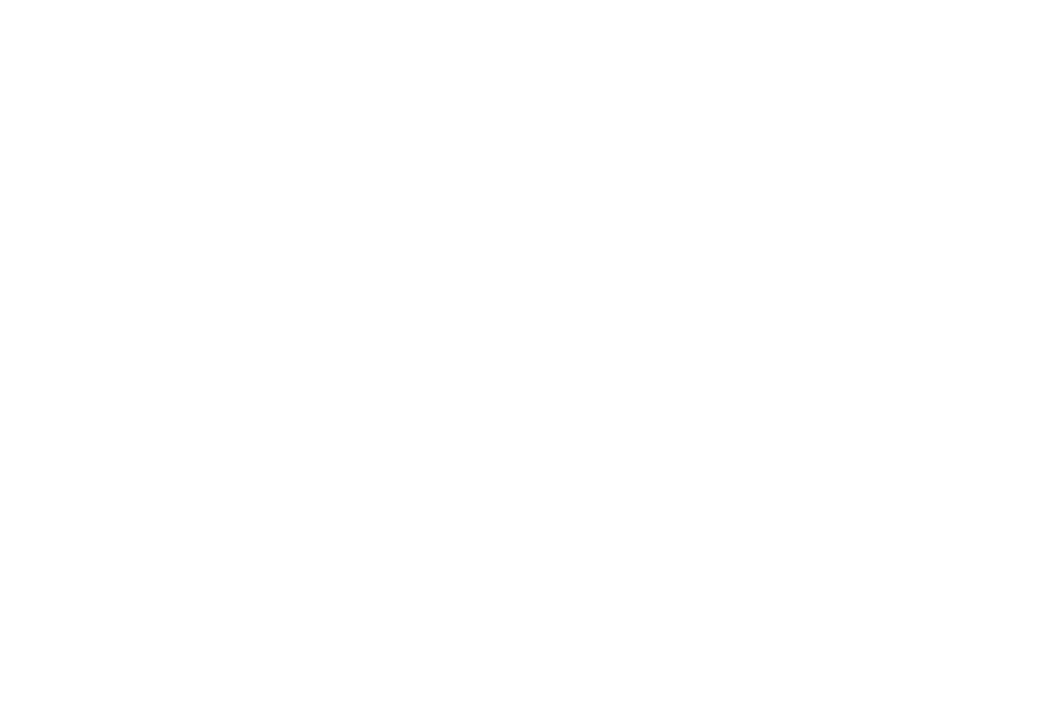
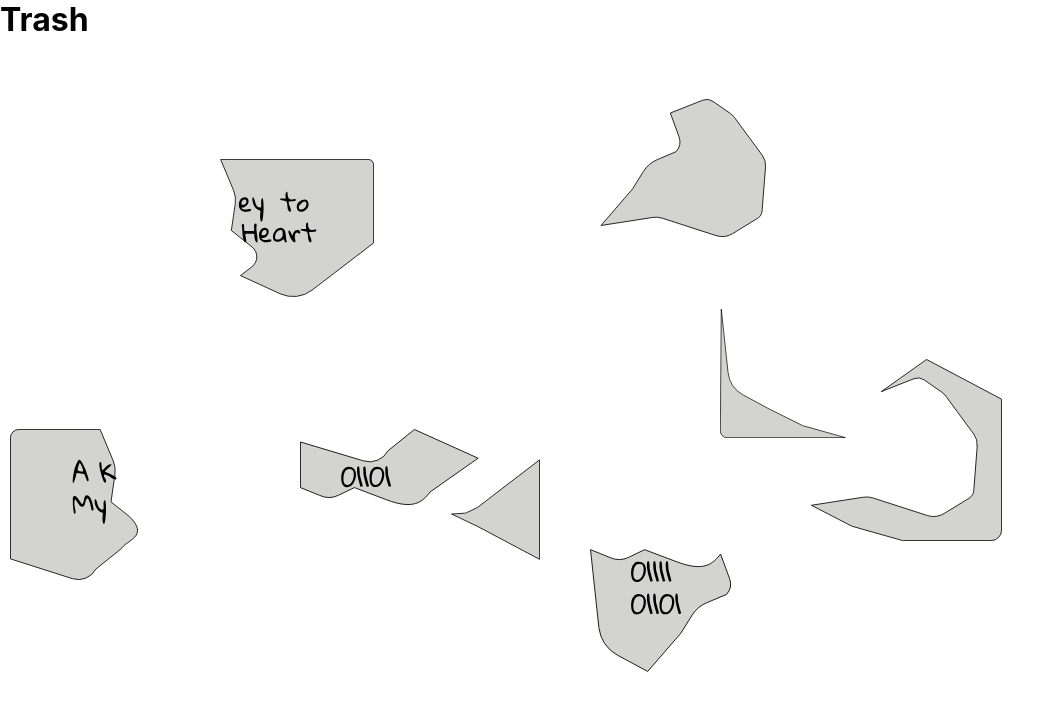
Before and after one commit to joal7299/Capstone, a React (Create React App) app: page /trash in a window 1280 px wide. Shown: the top 710 px of the page, without its empty margins (0-1064 px from the left). Built offline with nearby package versions, Linux system fonts and the light colour scheme.

Commit message:
drag and drop

```diff
--- /dev/null
+++ b/src/components/Bed.js
@@ -0,0 +1,16 @@
+import React from 'react'
+//import Bed from .....
+//import Back from .....
+
+class Bed extends React.Component {
+    render() {
+        return (
+            <div>
+                <h1>Bed</h1>
+                {/* <bed /> */}
+            </div>
+        )
+    }
+}
+
+export default Bed;
--- /dev/null
+++ b/src/components/Desk.js
@@ -0,0 +1,16 @@
+import React from 'react'
+//import Desk from .....
+//import Back from .....
+
+class Desk extends React.Component {
+    render() {
+        return (
+            <div>
+                <h1>Desk</h1>
+                {/* <Desk /> */}
+            </div>
+        )
+    }
+}
+
+export default Desk;
--- /dev/null
+++ b/src/components/Note.js
@@ -0,0 +1,15 @@
+import React from 'react'
+import {ReactComponent as Stephnote} from '../img/letter-1.svg'
+
+class Note extends React.Component {
+    render() {
+        return (
+            <div>
+                <h1>Note</h1>
+                <Stephnote />
+            </div>
+        )
+    }
+}
+
+export default Note;
--- /dev/null
+++ b/src/components/Trash.js
@@ -0,0 +1,18 @@
+import React from 'react'
+import  DragParent from './dropTest'
+//import Trash from ....
+//import Back from ....
+
+class Trash extends React.Component {
+    render() {
+        return (
+            <div>
+                <h1>Trash</h1>
+                <DragParent />
+                {/* <Trash /> */}
+            </div>
+        )
+    }
+}
+
+export default Trash;
--- a/src/components/dropTest.js
+++ b/src/components/dropTest.js
@@ -30,7 +30,7 @@
       //   style={{ position: 'absolute', left: this.state.x + 'px', top: this.state.y + 'px', background: 'red', width: '100px', height: '100px'}}>
       // </div>
       <div>
-        <img
+        <img className="piece1"
           onMouseDown={() => this.setDragging(this)}
           style={{position: 'absolute', left: this.state.x + 'px', top: this.state.y + 'px'}}
           src={P1} alt="piece1">
@@ -58,7 +58,7 @@
       //   style={{ position: 'absolute', left: this.state.x + 'px', top: this.state.y + 'px', background: 'red', width: '100px', height: '100px'}}>
       // </div>
       <div>
-        <img
+        <img className="piece2"
           onMouseDown={() => this.setDragging(this)}
           style={{position: 'absolute', left: this.state.x + 'px', top: this.state.y + 'px'}}
           src={P2} alt="piece1">
@@ -86,7 +86,7 @@
       //   style={{ position: 'absolute', left: this.state.x + 'px', top: this.state.y + 'px', background: 'red', width: '100px', height: '100px'}}>
       // </div>
       <div>
-        <img
+        <img className="piece3"
           onMouseDown={() => this.setDragging(this)}
           style={{position: 'absolute', left: this.state.x + 'px', top: this.state.y + 'px'}}
           src={P3} alt="piece1">
@@ -114,7 +114,7 @@
       //   style={{ position: 'absolute', left: this.state.x + 'px', top: this.state.y + 'px', background: 'red', width: '100px', height: '100px'}}>
       // </div>
       <div>
-        <img
+        <img className="piece4"
           onMouseDown={() => this.setDragging(this)}
           style={{position: 'absolute', left: this.state.x + 'px', top: this.state.y + 'px'}}
           src={P4} alt="piece1">
@@ -142,7 +142,7 @@
       //   style={{ position: 'absolute', left: this.state.x + 'px', top: this.state.y + 'px', background: 'red', width: '100px', height: '100px'}}>
       // </div>
       <div>
-        <img
+        <img className="piece5"
           onMouseDown={() => this.setDragging(this)}
           style={{position: 'absolute', left: this.state.x + 'px', top: this.state.y + 'px'}}
           src={P5} alt="piece1">
@@ -170,7 +170,7 @@
       //   style={{ position: 'absolute', left: this.state.x + 'px', top: this.state.y + 'px', background: 'red', width: '100px', height: '100px'}}>
       // </div>
       <div>
-        <img
+        <img className="piece6"
           onMouseDown={() => this.setDragging(this)}
           style={{position: 'absolute', left: this.state.x + 'px', top: this.state.y + 'px'}}
           src={P6} alt="piece1">
@@ -198,7 +198,7 @@
       //   style={{ position: 'absolute', left: this.state.x + 'px', top: this.state.y + 'px', background: 'red', width: '100px', height: '100px'}}>
       // </div>
       <div>
-        <img
+        <img className="piece7"
           onMouseDown={() => this.setDragging(this)}
           style={{position: 'absolute', left: this.state.x + 'px', top: this.state.y + 'px'}}
           src={P7} alt="piece1">
@@ -226,7 +226,7 @@
       //   style={{ position: 'absolute', left: this.state.x + 'px', top: this.state.y + 'px', background: 'red', width: '100px', height: '100px'}}>
       // </div>
       <div>
-        <img
+        <img className="piece8"
           onMouseDown={() => this.setDragging(this)}
           style={{position: 'absolute', left: this.state.x + 'px', top: this.state.y + 'px'}}
           src={P8} alt="piece1">
@@ -256,14 +256,14 @@
     const onUp = () => this.setState({ isDragging: false, dragTarget: null });
     return (
       <div style={{ position: 'relative', width: '100vw', height: '100vh' }} onMouseMove={onMove} onMouseUp={onUp}>
-        <Piece1 startX={10} startY={10} setDragging={(target) => this.setState({ isDragging: true, dragTarget: target })} />
-        <Piece2 startX={20} startY={20} setDragging={(target) => this.setState({ isDragging: true, dragTarget: target })} />
-        <Piece3 startX={30} startY={30} setDragging={(target) => this.setState({ isDragging: true, dragTarget: target })} />
-        <Piece4 startX={40} startY={40} setDragging={(target) => this.setState({ isDragging: true, dragTarget: target })} />
-        <Piece5 startX={50} startY={50} setDragging={(target) => this.setState({ isDragging: true, dragTarget: target })} />
-        <Piece6 startX={60} startY={60} setDragging={(target) => this.setState({ isDragging: true, dragTarget: target })} />
-        <Piece7 startX={70} startY={70} setDragging={(target) => this.setState({ isDragging: true, dragTarget: target })} />
-        <Piece8 startX={80} startY={80} setDragging={(target) => this.setState({ isDragging: true, dragTarget: target })} />
+        <Piece1 startX={10} startY={390} setDragging={(target) => this.setState({ isDragging: true, dragTarget: target })} />
+        <Piece2 startX={220} startY={120} setDragging={(target) => this.setState({ isDragging: true, dragTarget: target })} />
+        <Piece3 startX={300} startY={390} setDragging={(target) => this.setState({ isDragging: true, dragTarget: target })} />
+        <Piece4 startX={450} startY={420} setDragging={(target) => this.setState({ isDragging: true, dragTarget: target })} />
+        <Piece5 startX={590} startY={510} setDragging={(target) => this.setState({ isDragging: true, dragTarget: target })} />
+        <Piece6 startX={600} startY={60} setDragging={(target) => this.setState({ isDragging: true, dragTarget: target })} />
+        <Piece7 startX={720} startY={270} setDragging={(target) => this.setState({ isDragging: true, dragTarget: target })} />
+        <Piece8 startX={810} startY={320} setDragging={(target) => this.setState({ isDragging: true, dragTarget: target })} />
       </div>
     )
   }
--- a/src/components/style.css
+++ b/src/components/style.css
@@ -162,3 +162,35 @@
     transform: translate(630%,50%);
     width: 10%;
 }
+
+.piece1 {
+    width: 10%;
+}
+
+.piece2 {
+    width: 12%;
+}
+
+.piece3 {
+    width: 14%;
+}
+
+.piece4 {
+    width: 7%;
+}
+
+.piece5 {
+    width: 11%;
+}
+
+.piece6 {
+    width: 13%;
+}
+
+.piece7 {
+    width: 10%;
+}
+
+.piece8 {
+    width: 15%;
+}
--- a/src/index.js
+++ b/src/index.js
@@ -9,6 +9,10 @@
 import Driver from './components/Driver';
 import Boyfriend from './components/Boyfriend';
 import Sister from './components/Sister';
+import Bed from './components/Bed';
+import Desk from './components/Desk';
+import Trash from './components/Trash';
+import Note from './components/Note';
 
 
 const routing = (
@@ -21,6 +25,10 @@
             <Route path="/friend" component={Friend}/>
             <Route path="/boyfriend" component={Boyfriend}/>
             <Route path="/driver" component={Driver}/>
+            <Route path="/bed" component={Bed}/>
+            <Route path="/desk" component={Desk}/>
+            <Route path="/trash" component={Trash}/>
+            <Route path="/note" component={Note}/>
         </div>
     </Router>
 )
```
Also changed, not shown: src/components/Parent.js (+12 -119 lines).
